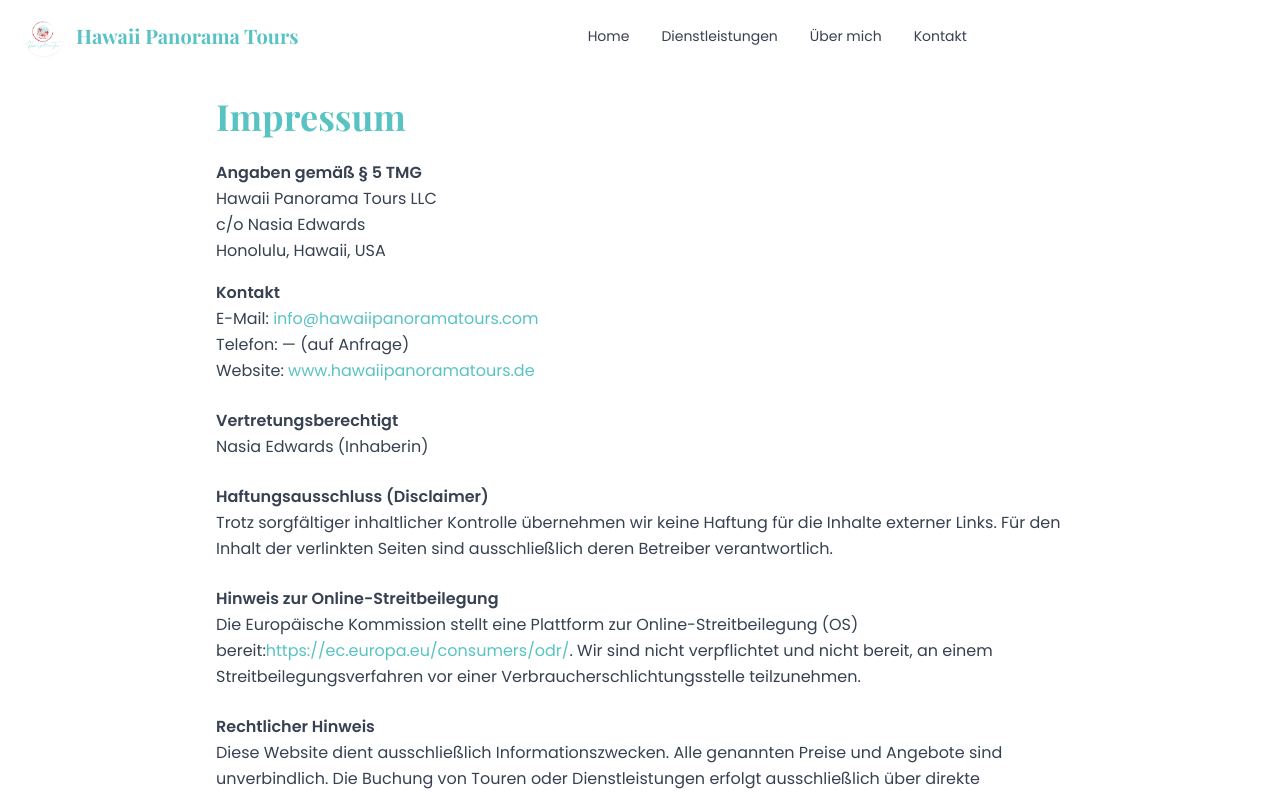
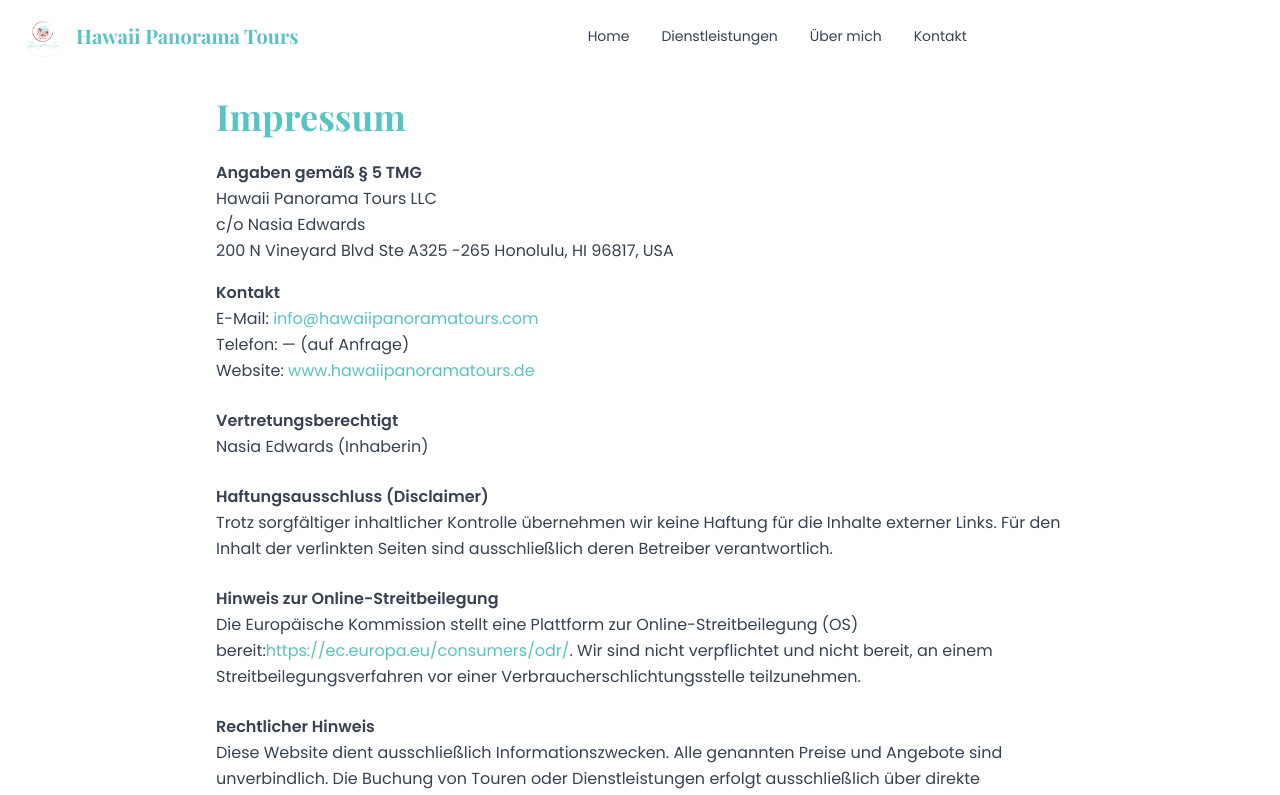
Before and after one commit to hawaiipanoramatours-prog/hawaiipanoramatours, a React (Vite) app: page /impressum in a window 1280 px wide. Shown: the top 795 px of the page. Built offline with nearby package versions, Linux system fonts and the light colour scheme.

Commit message:
Update Impressum.jsx

```diff
--- a/src/pages/Impressum.jsx
+++ b/src/pages/Impressum.jsx
@@ -9,7 +9,9 @@ export default function Impressum() {
       <p><strong>Angaben gemäß § 5 TMG</strong></p>
       <p>Hawaii Panorama Tours LLC<br />
       c/o Nasia Edwards<br />
-      Honolulu, Hawaii, USA</p>
+          200 N Vineyard Blvd
+          Ste A325 -265
+          Honolulu, HI 96817, USA</p>
 
       <p className="mt-4">
         <strong>Kontakt</strong><br />
```
